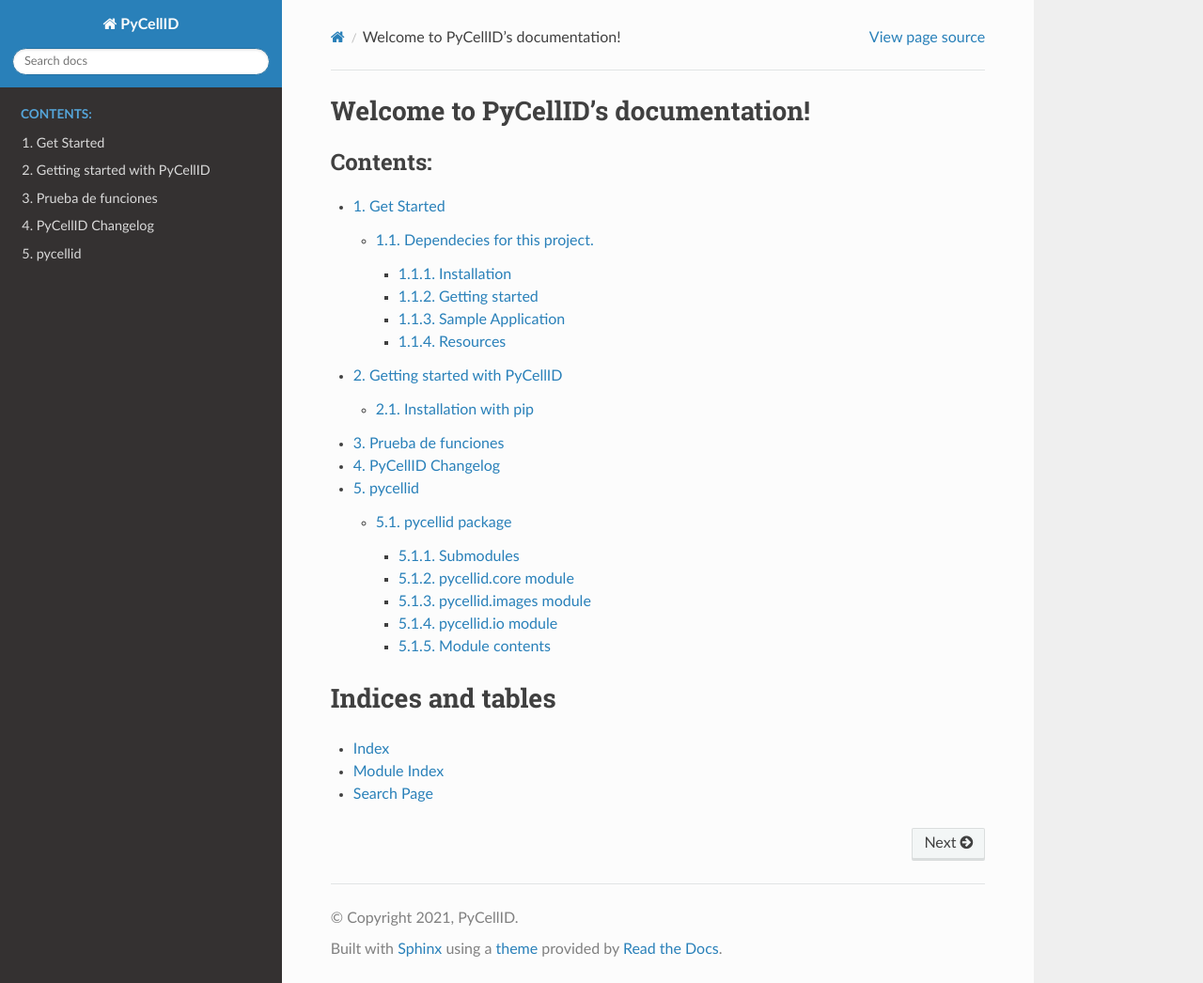
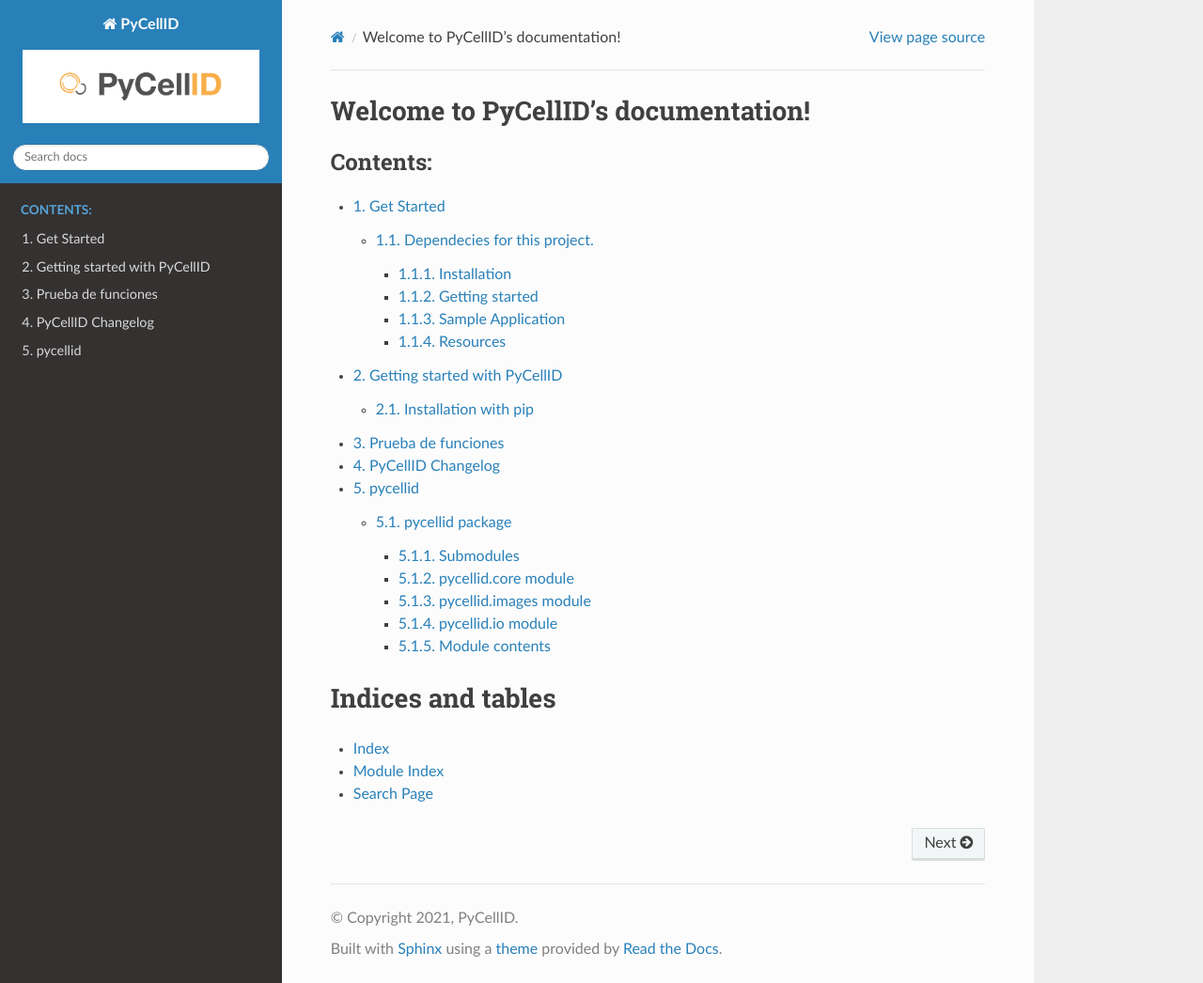
Before and after one commit to pyCellID/pyCellID, a Sphinx documentation site: the page built from docs/source/index.rst, in a window 1280 px wide and 1046 px high. Shown: the whole window at 94% size. Built offline with Sphinx 7.4.7 and the Read the Docs theme 2.0.0, drawn with Linux system fonts in a browser that asks for light colours.

Commit message:
add docs/logo/*.png

```diff
--- a/docs/source/conf.py
+++ b/docs/source/conf.py
@@ -75,3 +75,5 @@
 html_static_path = ['_static']
 
 master_doc = 'index'
+
+html_logo = '../logo/Pycell_logo_version_positiva_3.png'
```
Also changed, not shown: docs/logo/Pycell_Iso_color.png (added), docs/logo/Pycell_Iso_negativo.png (added), docs/logo/Pycell_Iso_positivo.png (added), docs/logo/Pycell_logo_version_color_3.png (added), docs/logo/Pycell_logo_version_negativa_3.png (added), docs/logo/Pycell_logo_version_negativa_4.png (added), docs/logo/Pycell_logo_version_positiva_3.png (added), docs/logo/Pycell_logo_version_positiva_4.png (added).
